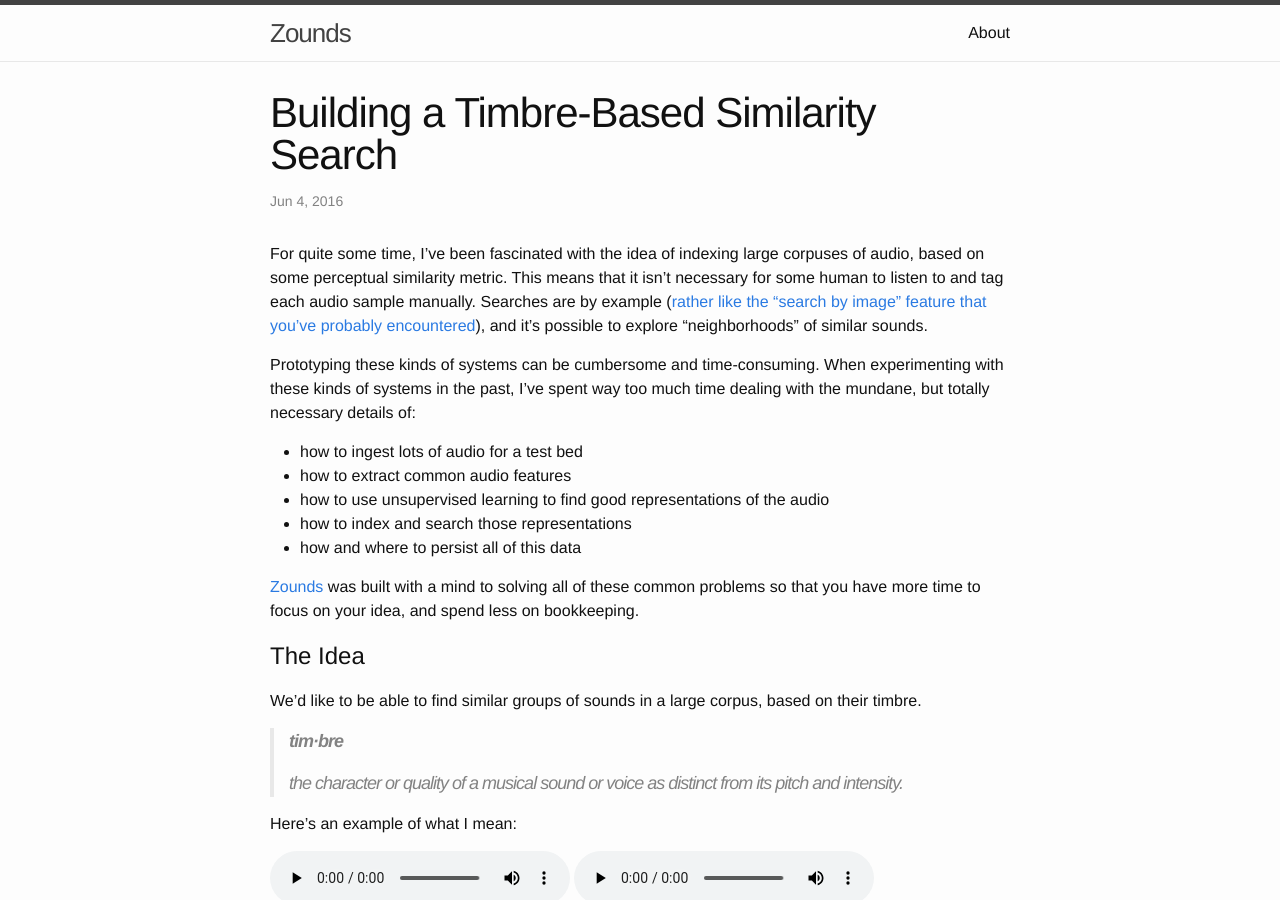
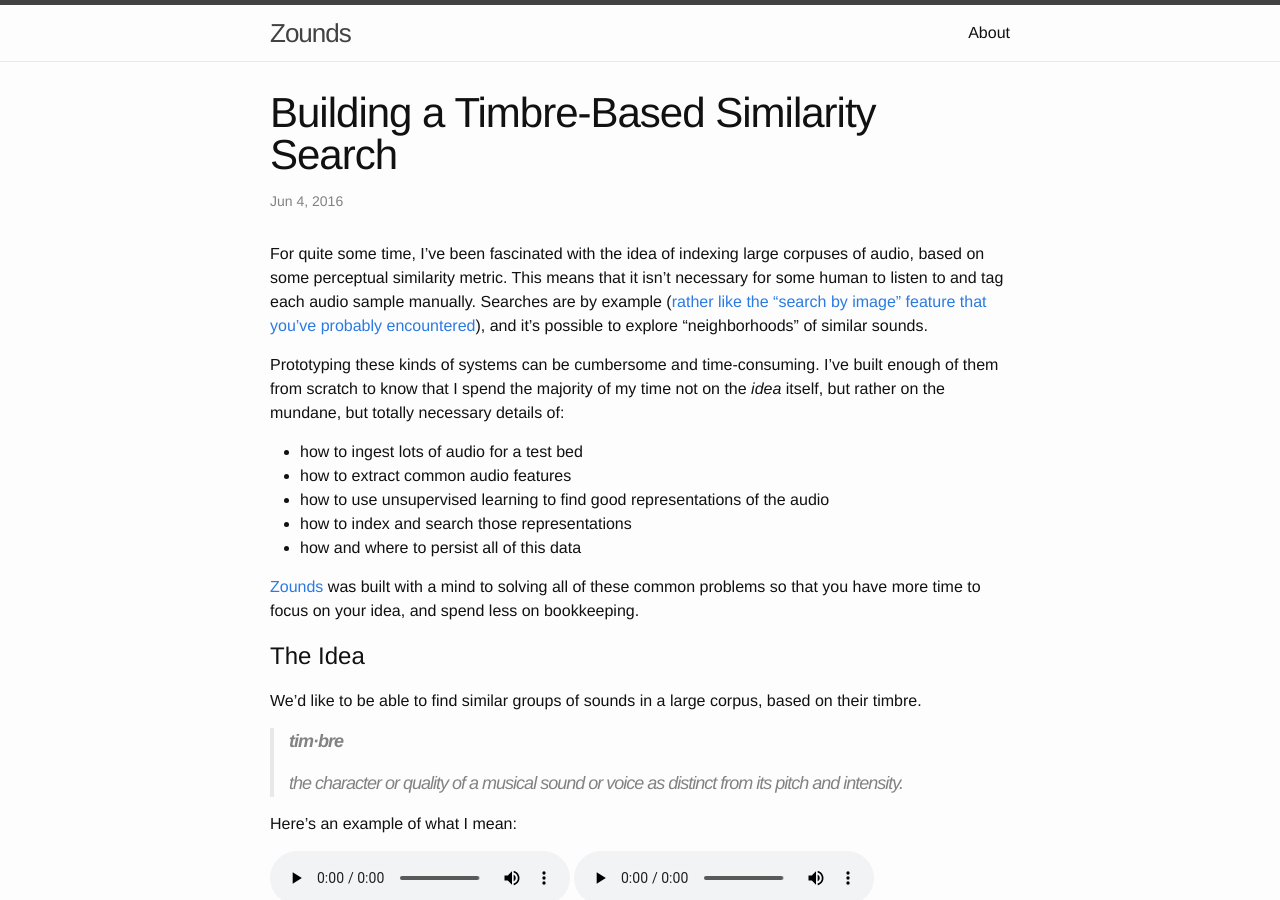
Before and after one commit to JohnVinyard/JohnVinyard.github.io, a Jekyll site: the page built from _posts/2016-06-04-timbre-based-similarity-search.markdown, in a window 1280 px wide and 900 px high. Built offline with Jekyll 4.4.1, drawn with Linux system fonts in a browser that asks for light colours.

Commit message:
Re-word something

```diff
--- a/_posts/2016-06-04-timbre-based-similarity-search.markdown
+++ b/_posts/2016-06-04-timbre-based-similarity-search.markdown
@@ -6,7 +6,7 @@
 ---
 For quite some time, I've been fascinated with the idea of indexing large corpuses of audio, based on some perceptual similarity metric.  This means that it isn't necessary for some human to listen to and tag each audio sample manually.  Searches are by example ([rather like the "search by image" feature that you've probably encountered](https://images.google.com/)), and it's possible to explore "neighborhoods" of similar sounds.
 
-Prototyping these kinds of systems can be cumbersome and time-consuming.  When experimenting with these kinds of systems in the past, I've spent way too much time dealing with the mundane, but totally necessary details of:
+Prototyping these kinds of systems can be cumbersome and time-consuming.  I've built enough of them from scratch to know that I spend the majority of my time not on the _idea_ itself, but rather on the mundane, but totally necessary details of:
 
 - how to ingest lots of audio for a test bed
 - how to extract common audio features
```
